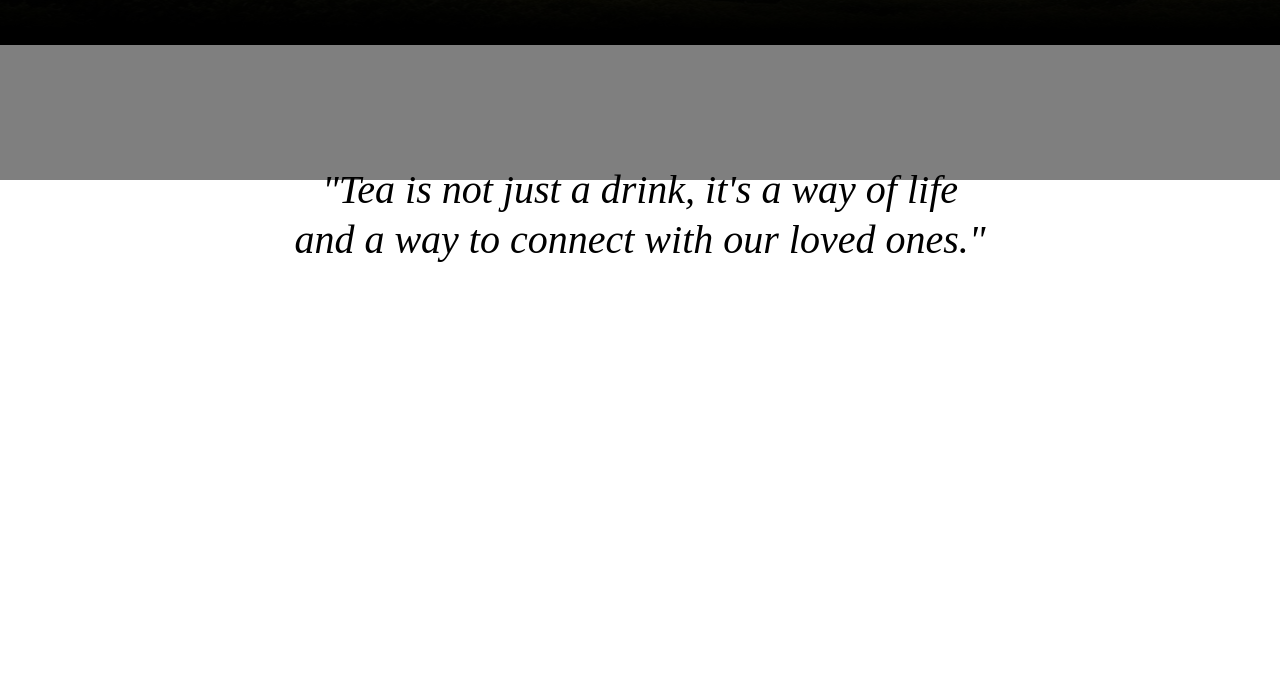
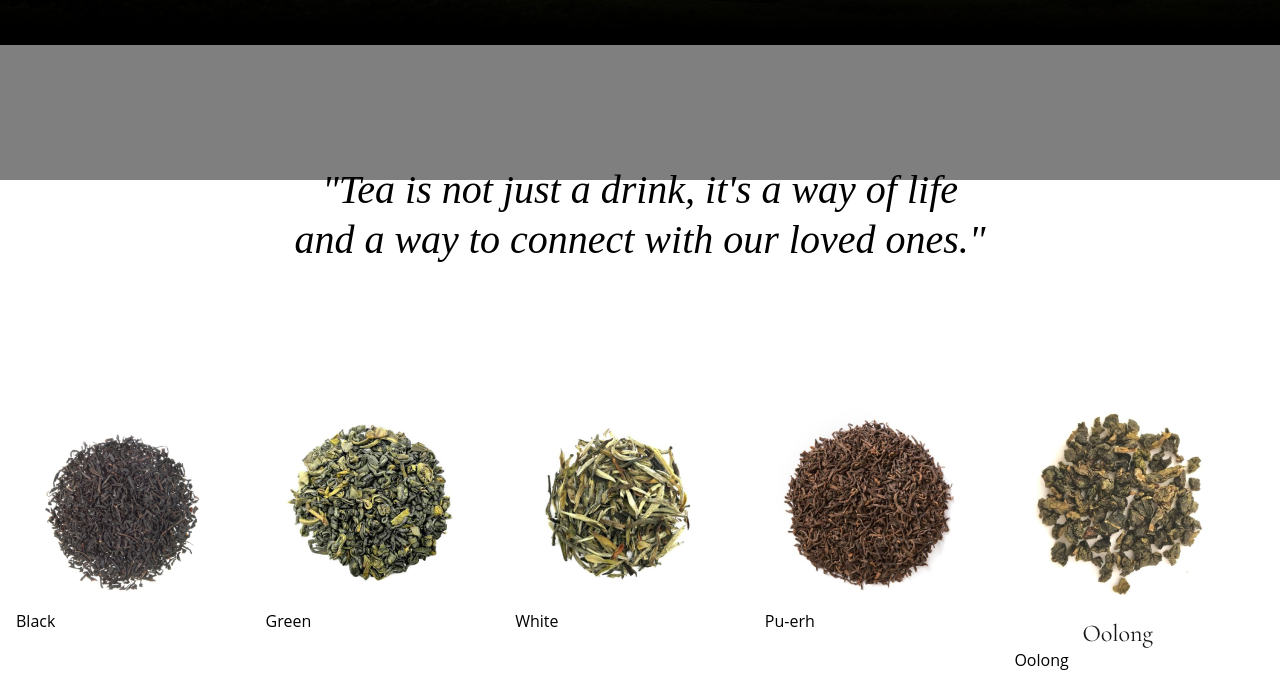
Before and after one commit to yastrb/tea-shop, a website: page index.html in a window 1280 px wide. Shown: the part 620-1308 px from the top of the page. Before the commit the page ends 1005 px from the top, so only its background shows below. Drawn offline with Linux system fonts and the light colour scheme.

Commit message:
new commit

```diff
--- a/index.html
+++ b/index.html
@@ -106,6 +106,7 @@
         </div>
     </header>
     <main class="">
+
         <section class=" bg-[url('/images/banner.jpg')] bg-no-repeat bg-bottom bg-center bg-cover">
             <div class=" min-h-[500px] flex flex-col justify-end">
                 <div class=" max-w-[1240px] px-2 md:px-5 mx-auto ">
@@ -122,6 +123,65 @@
             <p class=" font-cormorant font-light italic text-base md:text-[40px] md:leading-tight">"Tea is not just a
                 drink, it's a way of life and a way to connect with our loved ones."</p>
         </blockquote>
+
+        <section>
+            <div class="container mx-auto p-4">
+                <div class=" grid grid-cols-2 md:grid-cols-3 lg:grid-cols-5">
+                    <!-- card -->
+                    <div>
+                        <div>
+                            <img src="/images/black.png" alt="">
+                        </div>
+                        <div>
+                            <h3>
+                                Black
+                            </h3>
+                        </div>
+                    </div>
+                    <div>
+                        <div>
+                            <img src="/images/green.png" alt="">
+                        </div>
+                        <div>
+                            <h3>
+                                Green
+                            </h3>
+                        </div>
+                    </div>
+                    <div>
+                        <div>
+                            <img src="/images/white.png" alt="">
+                        </div>
+                        <div>
+                            <h3>
+                                White
+                            </h3>
+                        </div>
+                    </div>
+                    <div>
+                        <div>
+                            <img src="/images/puerh.png" alt="">
+                        </div>
+                        <div>
+                            <h3>
+                                Pu-erh
+                            </h3>
+                        </div>
+                    </div>
+                    <div>
+                        <div>
+                            <img src="/images/oolong.png" alt="">
+                        </div>
+                        <div>
+                            <h3>
+                                Oolong
+                            </h3>
+                        </div>
+                    </div>
+
+                </div>
+            </div>
+        </section>
     </main>
 
     <script src="/js/main.js"></script>
```
Also changed, not shown: css/main.css, images/black.png (added), images/green.png (added), images/oolong.png (added), images/puerh.png (added), images/white.png (added).
